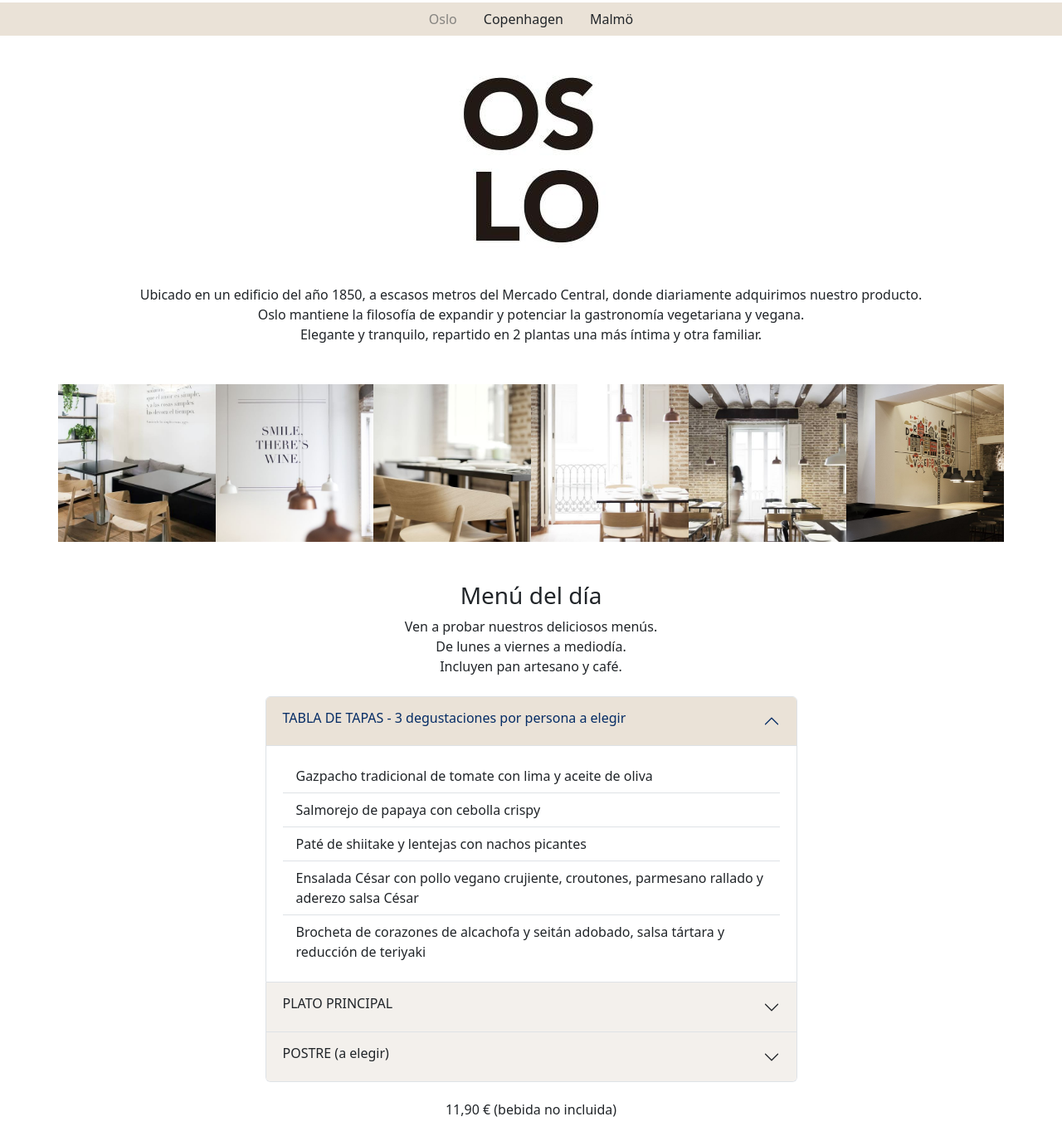
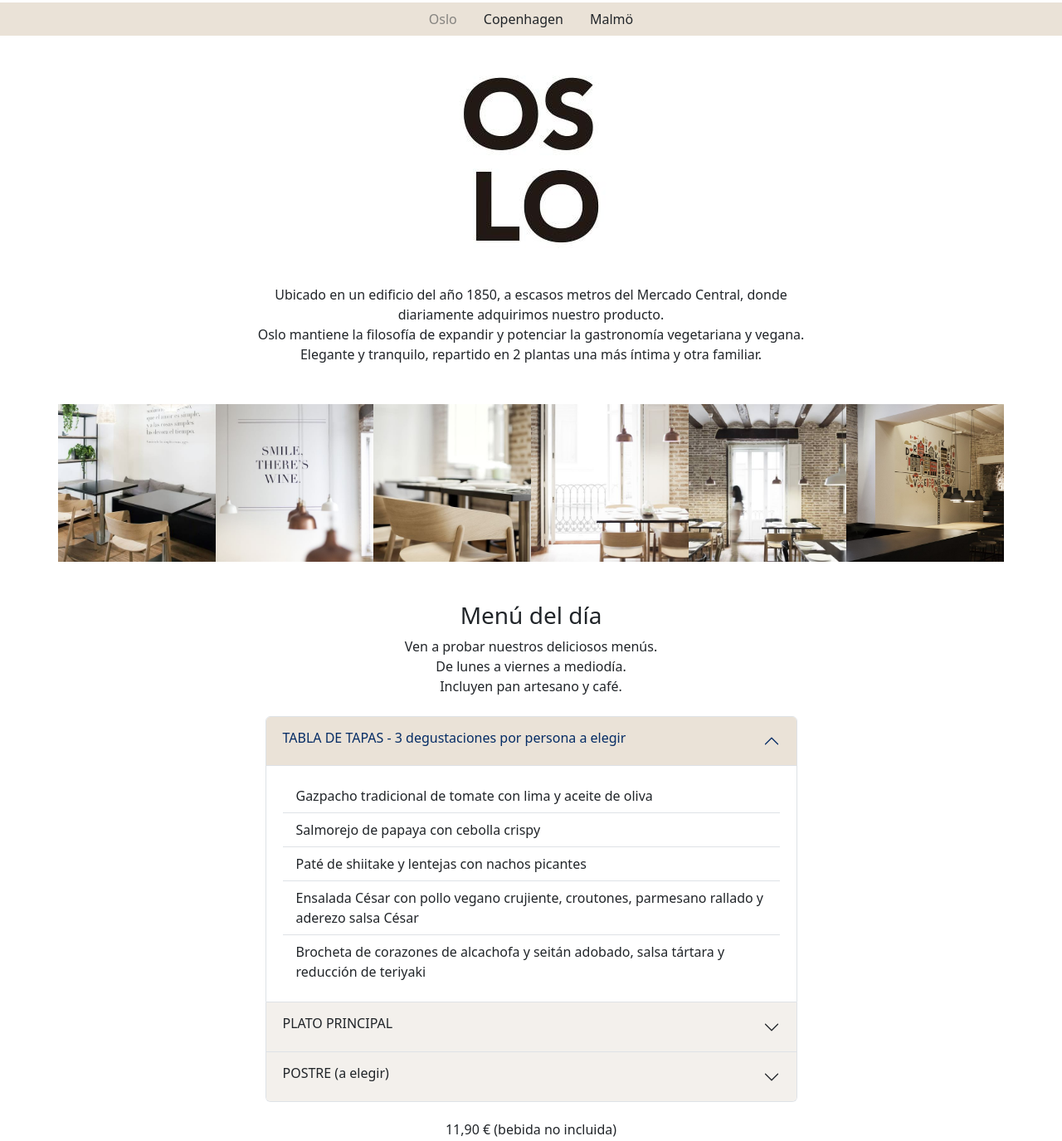
Before and after one commit to ditgrau/fsdGrupoCopenhagen, a plain HTML site: page pages/oslo.html in a window 1280 px wide. Shown: the part 42-1417 px from the top of the page at 83% size. Drawn offline with nearby package versions, Linux system fonts and the light colour scheme.

Commit message:
oslo page: clean and reduced code

```diff
--- a/pages/oslo.html
+++ b/pages/oslo.html
@@ -39,9 +39,8 @@
         <div class="oslo-logo d-flex justify-content-center">
             <img src="../img/oslo-logo.jpg" class="img-fluid" alt="Oslo">
         </div>
-        <div class="row text-center">
-
-            <p class="mb-0">Ubicado en un edificio del año 1850, a escasos
+        <div class="row text-center justify-content-center">
+            <p class="mb-0 col-11 col-lg-7">Ubicado en un edificio del año 1850, a escasos
                 metros del Mercado Central, donde diariamente adquirimos nuestro producto.</p>
             <p class="mb-0">Oslo mantiene la filosofía de expandir y potenciar la gastronomía vegetariana y vegana.</p>
             <p class="mb-0">Elegante y tranquilo, repartido en 2 plantas una más íntima y otra familiar.</p>
@@ -80,8 +79,7 @@
         </div>
 
         <div class="row justify-content-center">
-            <div class="col-11 col-md-8 col-xl-7">
-                <div class="accordion" id="accordionMenuMalmo">
+            <div class="accordion col-11 col-md-8 col-xl-7" id="accordionMenuMalmo">
                 <div class="accordion-item">
                     <h2 class="accordion-header">
                         <button class="accordion-button" type="button" data-bs-toggle="collapse"
@@ -89,8 +87,7 @@
                             <h6>TABLA DE TAPAS - 3 degustaciones por persona a elegir</h6>
                         </button>
                     </h2>
-                        <div id="collapseOne" class="accordion-collapse collapse show"
-                            data-bs-parent="#accordionExample">
+                    <div id="collapseOne" class="accordion-collapse collapse show" data-bs-parent="#accordionExample">
                         <div class="accordion-body">
                             <ul class="list-group list-group-flush">
                                 <li class="list-group-item">Gazpacho tradicional de tomate con lima y aceite de
@@ -151,11 +148,9 @@
                 </div>
             </div>
         </div>
-        </div>
 
         <div class="row justify-content-center mt-4 mb-5 h6">11,90 € (bebida no incluida)</div>
     </div>
-
 
     <!-- own-footer -->
     <ul class="nav justify-content-center own-nav-list mt-5">
@@ -166,18 +161,10 @@
             <a class="nav-link own-text-link text-dark" href="../pages/contact.html">Contacto</a>
         </li>
     </ul>
-    </div>
     <div class="container-fluid d-flex justify-content-center own-subtitle">
         <div class="col text-center mt-2">2023. Grupo Copenhagen por Judit Grau. Reservados
             todos los derechos. Aviso Legal. Política de cookies</div>
-
-
-
-
-
-
-
-
+    </div>
 
     <!-- script  bootstrap -->
     <script src="https://cdn.jsdelivr.net/npm/bootstrap@5.3.0-alpha3/dist/js/bootstrap.bundle.min.js"
```
Lines whose indentation alone changed are shown as unchanged.
